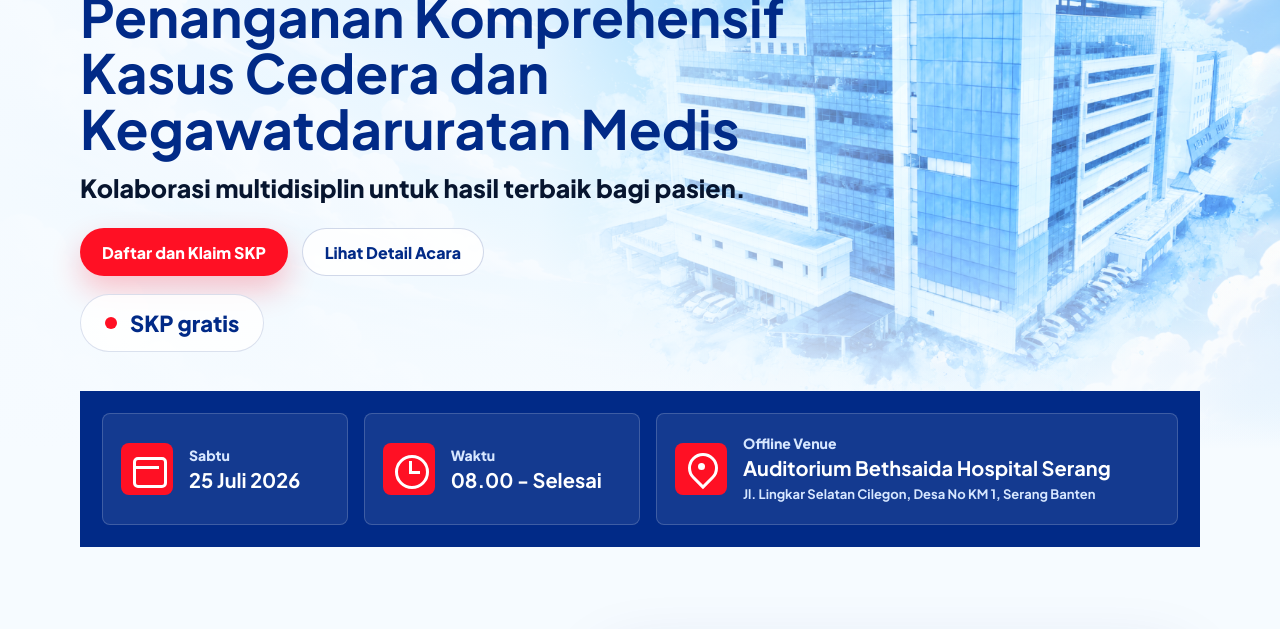
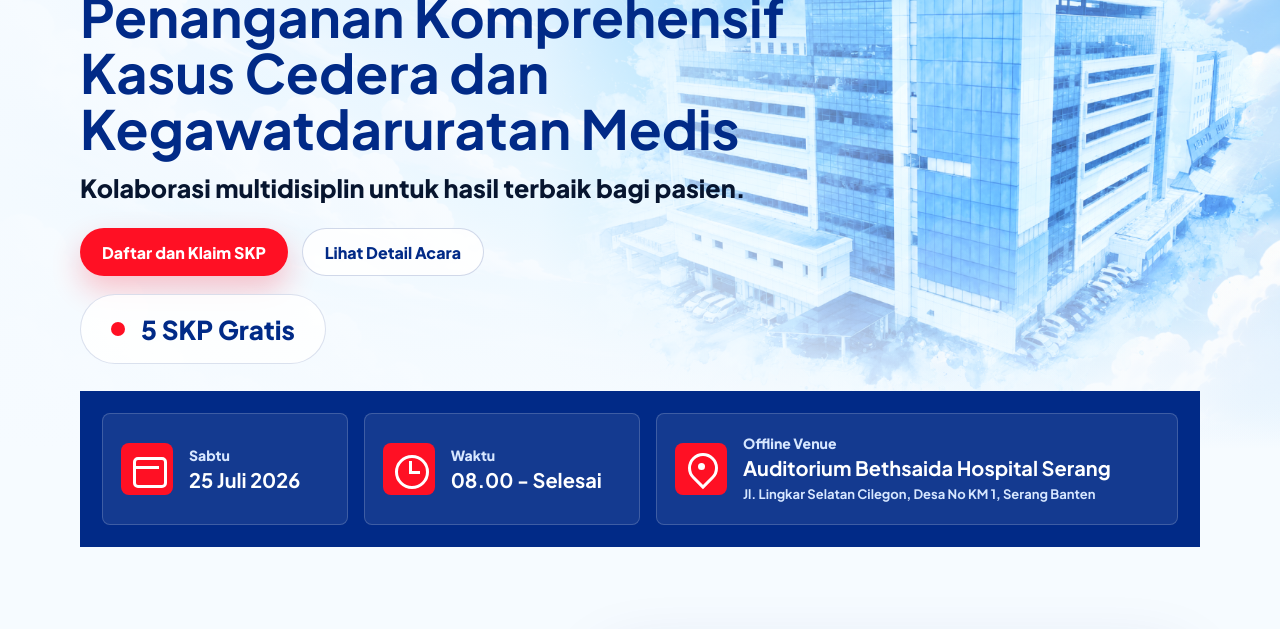
Before and after one commit to fajarpratonggopati-ask/Bethsaida-Website, a plain HTML site: page index.html in a window 1280 px wide. Shown: the part 171-800 px from the top of the page. Drawn offline with Linux system fonts and the light colour scheme.

Commit message:
Add files via upload

```diff
--- a/index.html
+++ b/index.html
@@ -59,7 +59,7 @@
           </div>
 
           <div class="hero-highlights" aria-label="Ringkasan acara">
-            <span>SKP gratis</span>
+            <span>5 SKP Gratis</span>
           </div>
         </div>
       </section>
--- a/styles.css
+++ b/styles.css
@@ -245,19 +245,19 @@ h1 {
   border-radius: 999px;
   color: var(--blue);
   display: inline-flex;
-  font-size: 22px;
+  font-size: 26px;
   font-weight: 800;
-  min-height: 58px;
-  padding: 0 24px;
+  min-height: 70px;
+  padding: 0 30px;
 }
 
 .hero-highlights span::before {
   background: var(--red);
   border-radius: 50%;
   content: "";
-  height: 12px;
-  margin-right: 13px;
-  width: 12px;
+  height: 14px;
+  margin-right: 16px;
+  width: 14px;
 }
 
 .quick-info {
```
